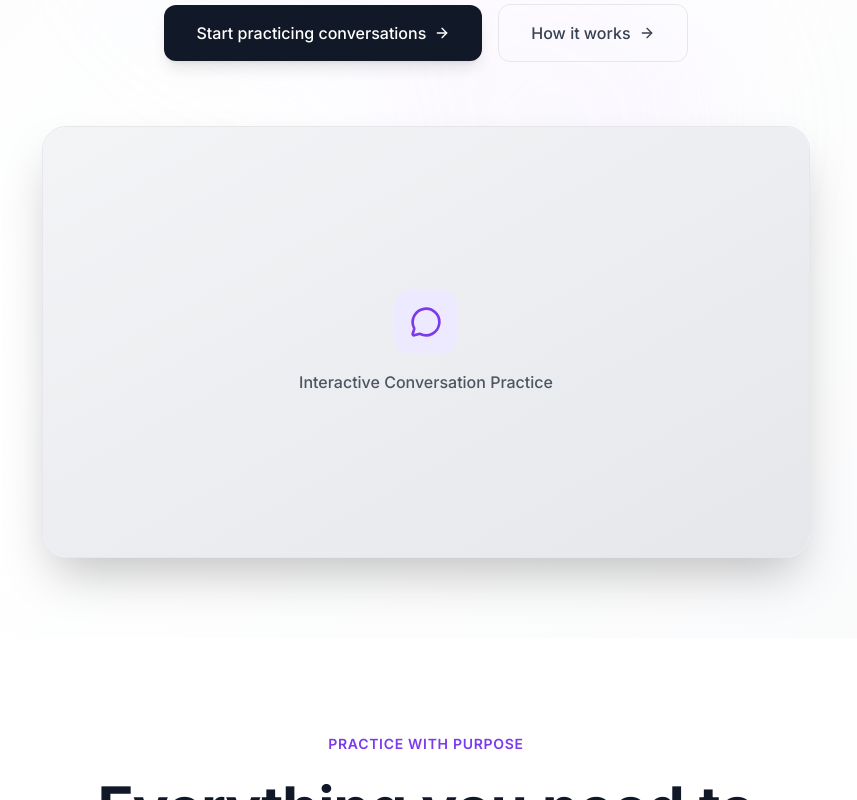
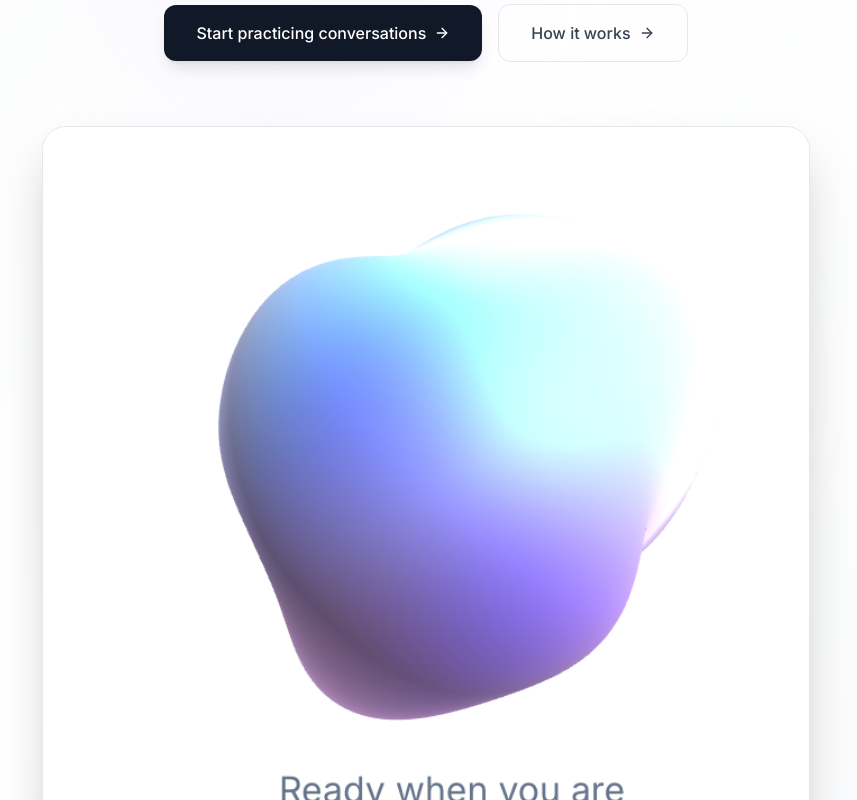
Before and after one commit to dongdimianlyu/kyroo, a Next.js app: page / in a window 1280 px wide. Shown: the part 640-1440 px from the top of the page, without its empty margins (214-1071 px from the left). Built offline with nearby package versions, Linux system fonts and the light colour scheme.

Commit message:
feat: replace placeholder images on landing page

```diff
--- a/src/pages/index.tsx
+++ b/src/pages/index.tsx
@@ -290,14 +290,14 @@ const HeroSection = () => {
         <LinearReveal delay={0.9} className="mt-16">
           <div className="relative max-w-4xl mx-auto">
             <div className="bg-white rounded-3xl shadow-2xl border border-gray-200 overflow-hidden">
-              <div className="aspect-video bg-gradient-to-br from-gray-100 to-gray-200 flex items-center justify-center">
-                <div className="text-center">
-                  <div className="w-16 h-16 bg-violet-100 rounded-2xl flex items-center justify-center mx-auto mb-4">
-                    <MessageCircle className="w-8 h-8 text-violet-600" />
-                  </div>
-                  <p className="text-gray-600 font-medium">Interactive Conversation Practice</p>
-                </div>
-              </div>
+              <Image
+                src="/orb.png"
+                alt="Kairoo Orb"
+                width={1200}
+                height={675}
+                layout="responsive"
+                priority
+              />
             </div>
           </div>
         </LinearReveal>
@@ -457,14 +457,13 @@ const ProductShowcase = () => {
 
           <LinearReveal delay={0.4}>
             <div className="bg-white rounded-3xl shadow-2xl border border-gray-200 overflow-hidden">
-              <div className="aspect-video bg-gradient-to-br from-violet-50 to-purple-50 flex items-center justify-center">
-                <div className="text-center">
-                  <div className="w-16 h-16 bg-violet-100 rounded-2xl flex items-center justify-center mx-auto mb-4">
-                    <TrendingUp className="w-8 h-8 text-violet-600" />
-                  </div>
-                  <p className="text-gray-600 font-medium">Progress Dashboard</p>
-                </div>
-              </div>
+              <Image
+                src="/phil.png"
+                alt="User testimonial"
+                width={1200}
+                height={675}
+                layout="responsive"
+              />
             </div>
           </LinearReveal>
         </div>
```
Also changed, not shown: public/orb.png (added), public/phil.png (added).
